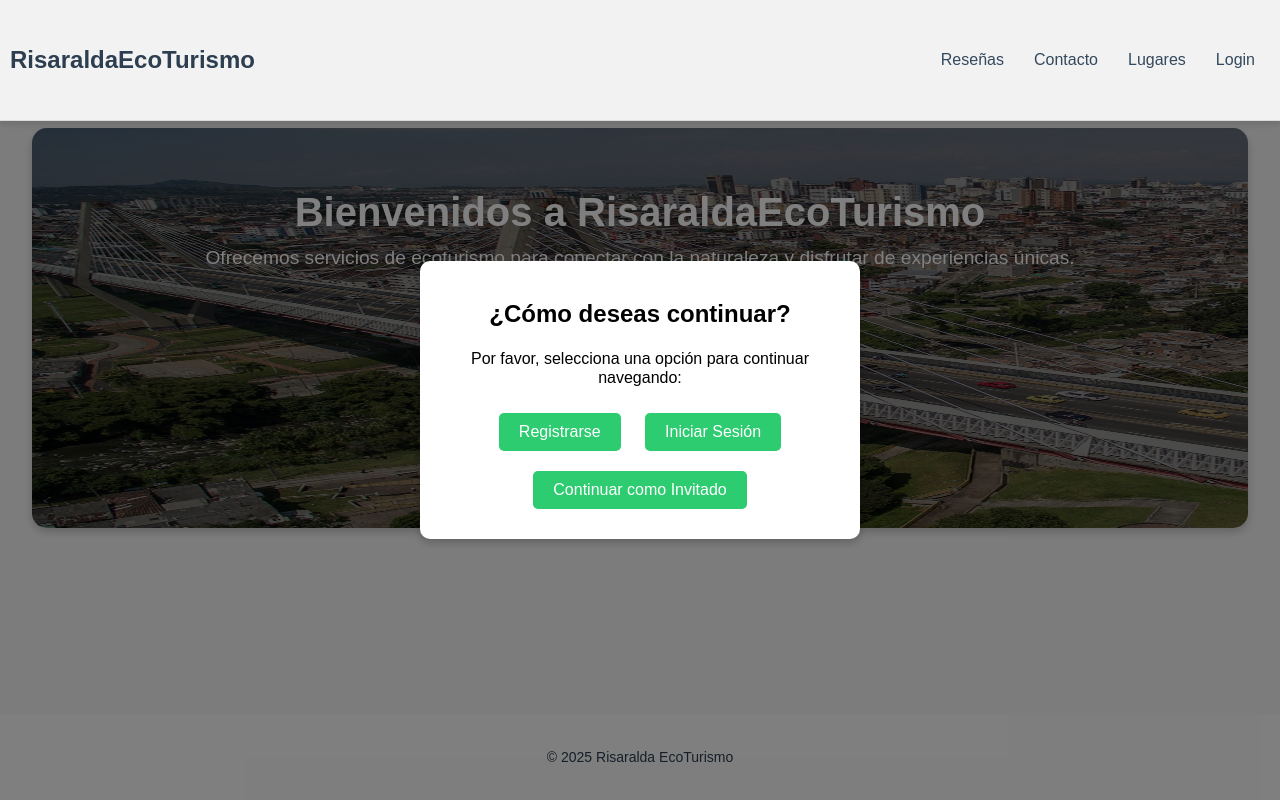
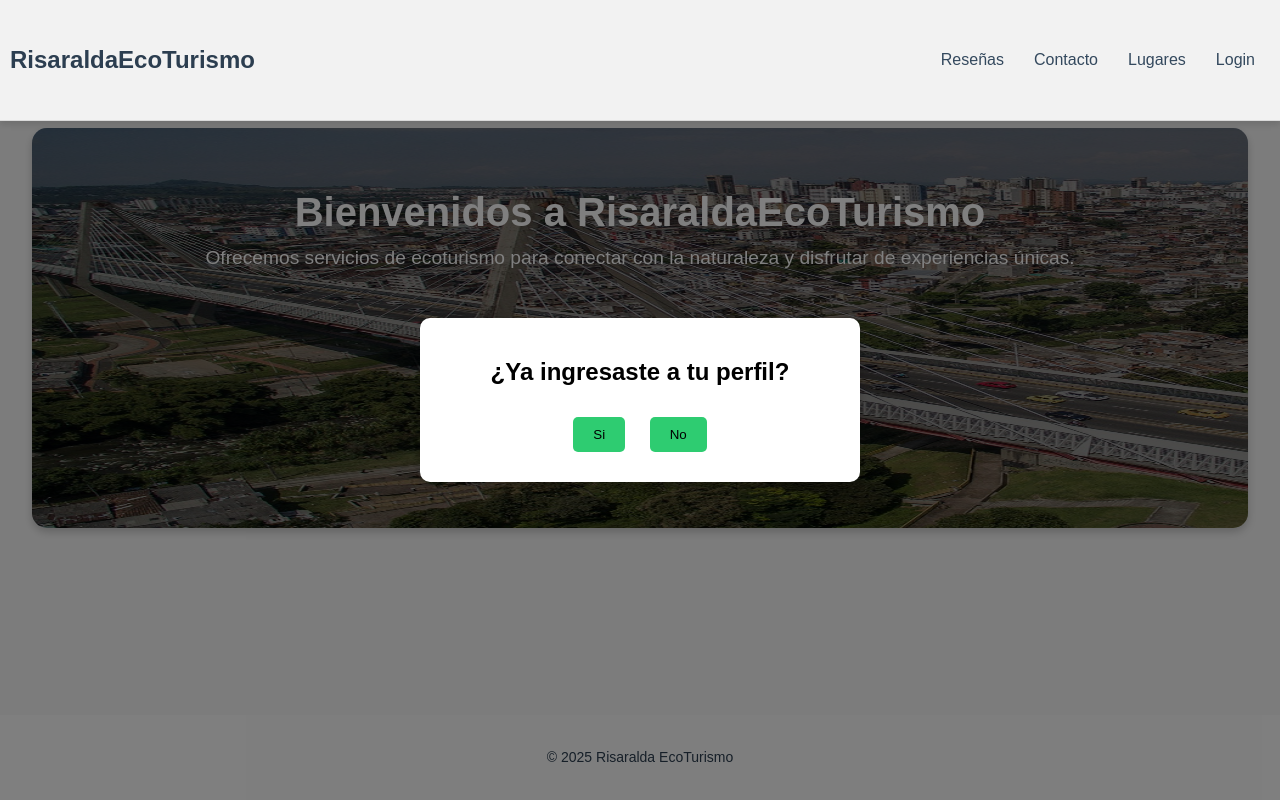
Before and after one commit to Juanjo200701/Proyecto_Formativo, a PHP site: page /pagcentral.html in a window 1280 px wide. Run offline with PHP 8.4, Linux system fonts and the light colour scheme.

Commit message:
Actualice funcionalidad de inicio de sesion

```diff
--- a/css/pagcentral.css
+++ b/css/pagcentral.css
@@ -11,6 +11,41 @@ body{
     line-height: 1.2;
     /* color: #333; */
     background-color: #f9f9f9;
+}
+#pregunta{
+    position: fixed;
+    top: 0;
+    left: 0;
+    width: 100%;
+    height: 100%;
+    background-color: rgba(0, 0, 0, 0.5); /* Fondo semitransparente */
+    display: flex;
+    justify-content: center;
+    align-items: center;
+    z-index: 1000;
+    opacity: 0;
+    text-align: center;
+}
+#pregunta-contenido{
+    background-color: #ffffff;
+    padding: 20px;
+    border-radius: 10px;
+    text-align: center;
+    box-shadow: 0 4px 8px rgba(0, 0, 0, 0.2);
+    width: 100%;
+    max-width: 400px;
+}
+#pregunta button{
+    padding:  10px  20px;
+    margin: 10px;
+    background-color: #2ecc71;
+    border: none;
+    border-radius: 5px;
+    cursor: pointer;
+    transition: background-color 0.5s;
+}
+#pregunta button:hover{
+    background-color: #27ae60;
 }
 .popup {
     position: fixed;
--- a/js/pagcentral.js
+++ b/js/pagcentral.js
@@ -3,11 +3,21 @@ window.onload = function(){
     carga.style.opacity = '1';
     carga.style.transition = '2s'
 }
-setTimeout(() => {
-    const popup = document.getElementById('popup');
-    popup.classList.remove('hidden'); // Mostrar el popup
-}, 5000); // 5 segundos
-
+setTimeout(()=>{
+    let pregunta = document.getElementById('pregunta');
+    pregunta.style.opacity = '1';
+},6000);
+boton_si = document.getElementById('si');
+boton_no = document.getElementById('no');
+boton_si.addEventListener('click',function(){
+    pregunta.style.opacity = '0';
+    pregunta.style.transition = '2s';
+});
+boton_no.addEventListener('click',function(){
+    let popup = document.getElementById('popup');
+    popup.classList.remove('hidden');
+    pregunta.style.opacity = '0';
+});
 // Manejar los botones del popup
 document.getElementById('register').addEventListener('click', () => {
     alert('Redirigiendo a la página de registro...');
--- a/pagcentral.html
+++ b/pagcentral.html
@@ -7,6 +7,13 @@
     <title>Document</title>
 </head>
 <body id="body">
+    <div id="pregunta">
+        <div id="pregunta-contenido">
+            <h2>¿Ya ingresaste a tu perfil?</h2>
+            <button id="si">Si</button>
+            <button id="no">No</button>
+        </div>
+    </div>
     <div id="popup" class="popup hidden">
         <div class="popup-content">
             <h2>¿Cómo deseas continuar?</h2>
```
